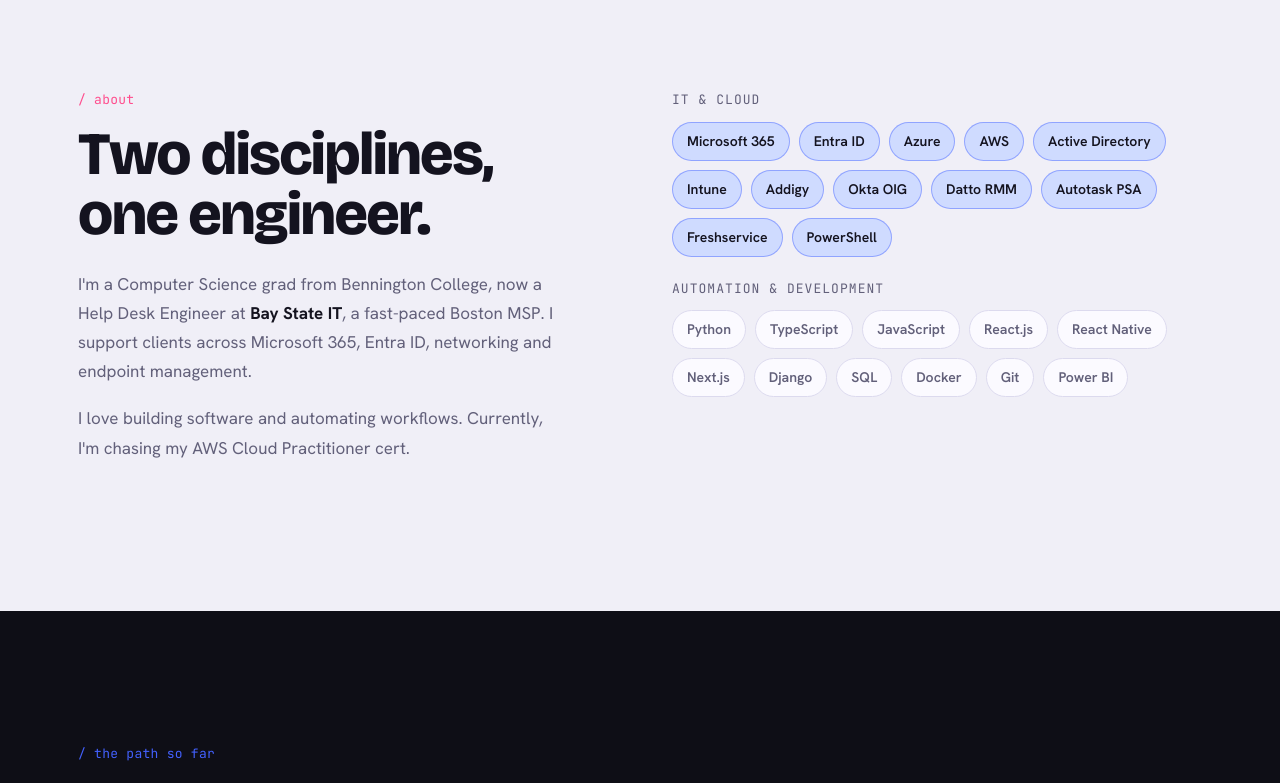
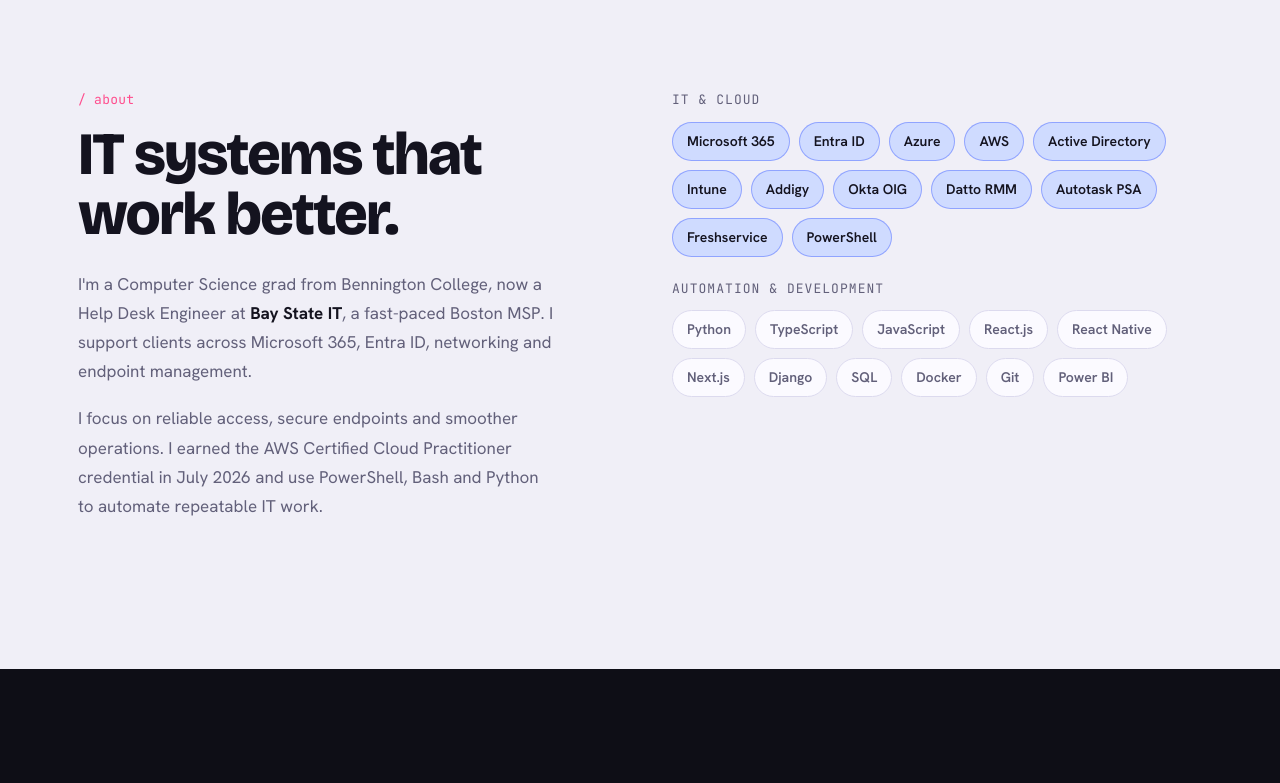
Before and after one commit to FrankyKyaw/Portfolio-Page, a Next.js app: page / in a window 1280 px wide. Shown: the part 840-1623 px from the top of the page. Built offline with nearby package versions, Linux system fonts and the light colour scheme.

Commit message:
Update About copy for IT focus
Updated the section title and modified the description to reflect current skills and certifications.

```diff
--- a/components/AboutSection.tsx
+++ b/components/AboutSection.tsx
@@ -10,15 +10,16 @@ export const AboutSection = () => {
       <div className="wrap about-grid">
         <div className="about-left reveal">
           <span className="sec-kicker">/ about</span>
-          <h2 className="sec-title">Two disciplines,<br />one engineer.</h2>
+          <h2 className="sec-title">IT systems that<br />work better.</h2>
           <p className="about-p">
             I&apos;m a Computer Science grad from Bennington College, now a Help Desk Engineer at{" "}
             <strong>Bay State IT</strong>, a fast-paced Boston MSP. I support clients across Microsoft 365,
             Entra ID, networking and endpoint management.
           </p>
           <p className="about-p">
-           I love building software and automating workflows. Currently, I&apos;m chasing my AWS Cloud
-            Practitioner cert.
+            I focus on reliable access, secure endpoints and smoother operations. I earned the AWS
+            Certified Cloud Practitioner credential in July 2026 and use PowerShell, Bash and Python
+            to automate repeatable IT work.
           </p>
           {/* <p className="about-p about-aside">
             Aside from work, I love playing the piano and reading books.
```
